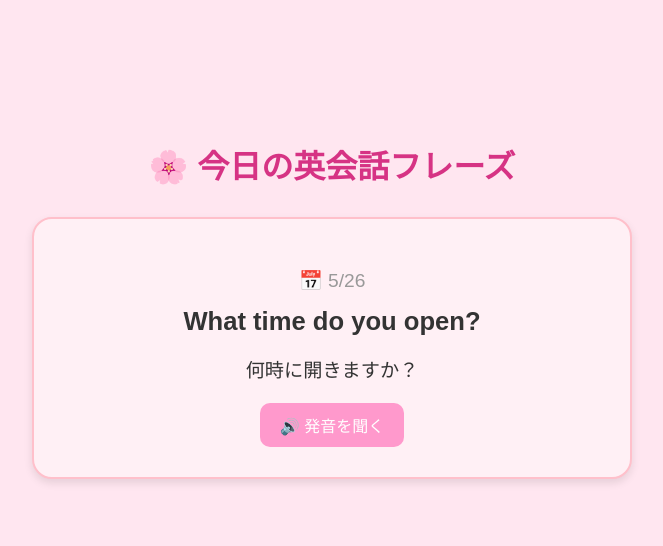
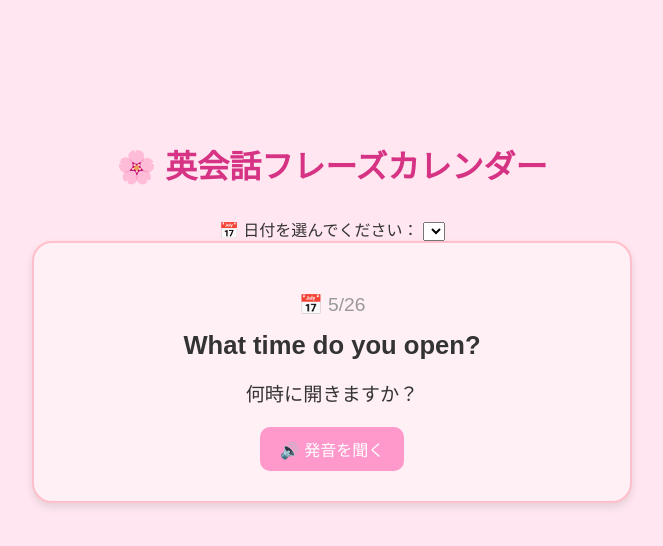
Before and after one commit to shino-lgtm/onedaytask, a plain HTML site: page index.html in a window 1280 px wide. Shown: the whole page, without its empty margins (308-971 px from the left). Drawn offline with Linux system fonts and the light colour scheme.

Commit message:
Update index.html

```diff
--- a/index.html
+++ b/index.html
@@ -8,7 +8,10 @@
 </head>
 <body>
   <div class="container">
-    <h1>🌸 今日の英会話フレーズ</h1>
+    <h1>🌸 英会話フレーズカレンダー</h1>
+    <label for="dateSelector">📅 日付を選んでください：</label>
+    <select id="dateSelector"></select>
+
     <div class="card">
       <p class="date" id="date"></p>
       <p class="english" id="english"></p>
```
